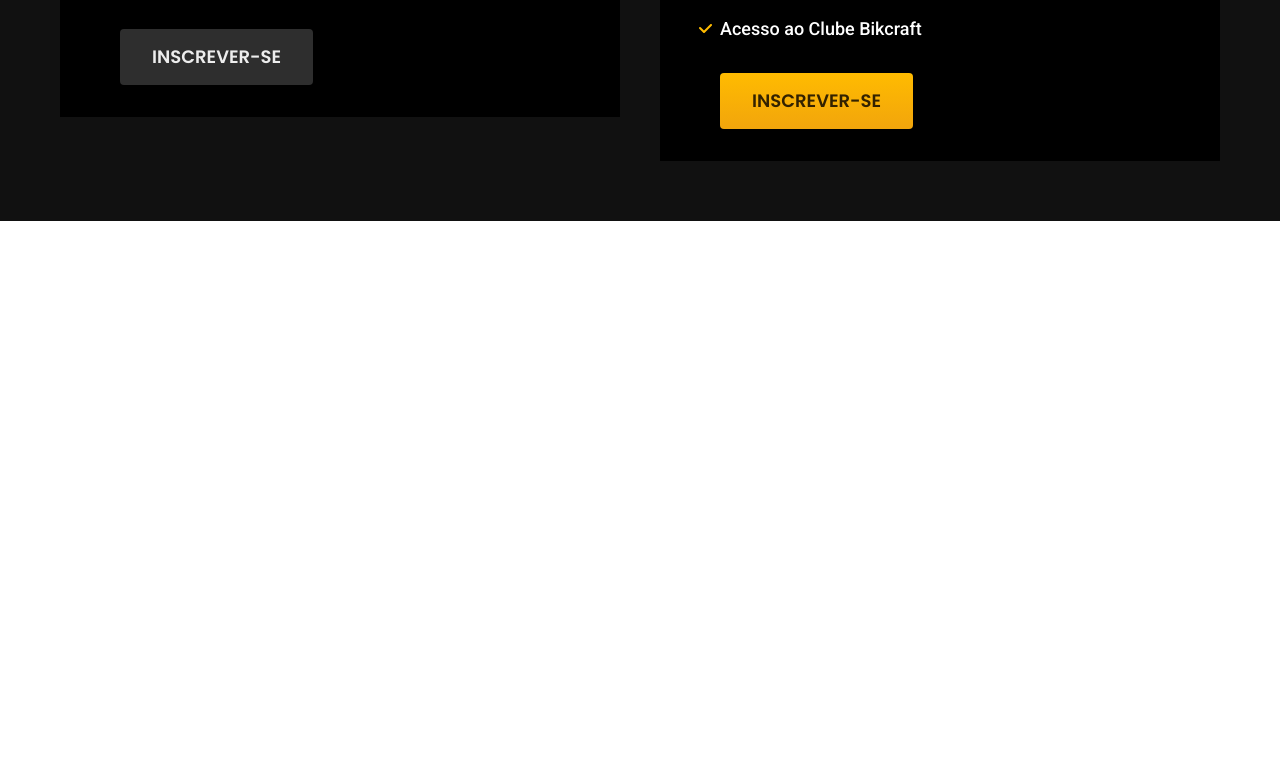
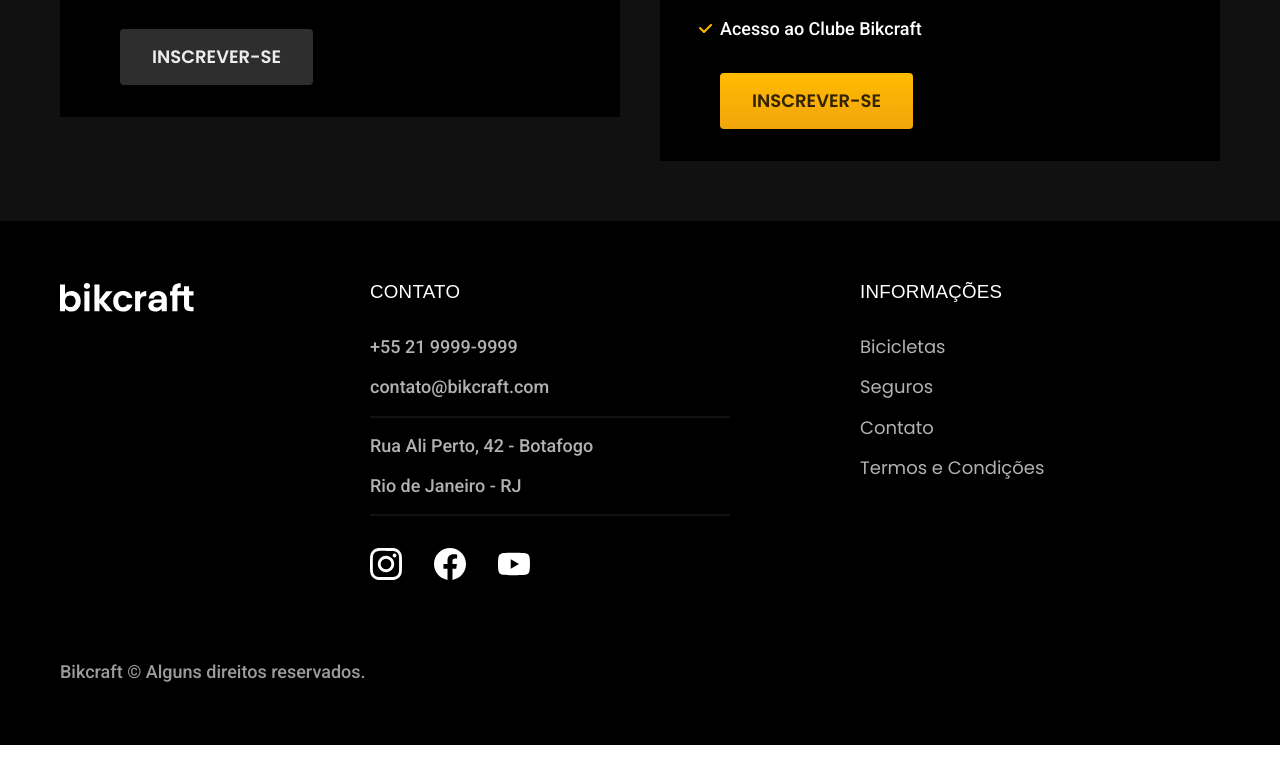
Before and after one commit to JoaodeSa/bikcraft, a plain HTML site: page index.html in a window 1280 px wide. Shown: the part 4284-5067 px from the top of the page. After the commit the page ends 5029 px from the top, so only its background shows below. Drawn offline with Linux system fonts and the light colour scheme.

Commit message:
update footer

```diff
--- /dev/null
+++ b/css/global/footer.css
@@ -0,0 +1,66 @@
+.footer-bg {
+  background-color: var(--cor-12);
+}
+
+.footer {
+  display: grid;
+  grid-template-columns: 3fr 5fr 4fr;
+  gap: 40px;
+  padding-top: 60px;
+  padding-bottom: 60px;
+}
+
+.footer h3 {
+  margin-bottom: 32px;
+}
+
+.footer-contato ul {
+  margin-bottom: 32px;
+}
+
+.footer-contato li:nth-child(even):after {
+  content: "";
+  display: block;
+  max-width: 360px;
+  height: 2px;
+  background: var(--cor-11);
+  margin-top: 16px;
+}
+
+.footer li {
+  margin-bottom: 16px;
+}
+
+.footer-redes {
+  display: flex;
+  gap: 32px;
+}
+
+.footer a:hover {
+  color: var(--cor-0);
+}
+
+.footer-copy {
+  grid-column: 1/-1;
+  margin-top: 40px;
+}
+
+@media (max-width: 800px) {
+  .footer > img {
+    display: none;
+  }
+  .footer {
+    grid-template-columns: 1fr 1fr;
+  }
+}
+
+@media (max-width: 600px) {
+  .footer {
+    grid-template-columns: 1fr;
+    gap: 60px;
+  }
+
+  .footer-copy {
+    margin-top: 0px;
+  }
+}
--- a/css/global/global.css
+++ b/css/global/global.css
@@ -2,7 +2,6 @@
   margin: 0px;
   font-family: Arial, Helvetica, sans-serif;
   color: #111111;
-  padding-bottom: 600px;
 }
 
 h1,
--- a/css/style.css
+++ b/css/style.css
@@ -3,6 +3,7 @@
 @import "/css/utilidades/cores.css";
 
 @import "./global/header.css";
+@import "./global/footer.css";
 
 /* Utilidades */
 @import "./utilidades/componentes.css";
--- a/index.html
+++ b/index.html
@@ -159,6 +159,43 @@
     </div>
   </article>
 
+  <footer class="footer-bg">
+    <div class="footer container">
+      <img src="./img/bikcraft.svg" alt="bikcraft">
+      <div class="footer-contato">
+        <h3 class="font-2-l-b cor-0">Contato</h3>
+        <ul class="font-2-m cor-5">
+          <li> <a href="tel:+552199999999">+55 21 9999-9999</a></li>
+          <li> <a href="mailto:contato@bikcraft.com"></a>contato@bikcraft.com</li>
+          <li> Rua Ali Perto, 42 - Botafogo </li>
+          <li>Rio de Janeiro - RJ</li>
+        </ul>
+        <div class="footer-redes">
+          <a href="/">
+            <img src="./img/redes/instagram.svg" alt="instagram">
+          </a>
+          <a href="/">
+            <img src="./img/redes/facebook.svg" alt="facebook">
+          </a>
+          <a href="/">
+            <img src="./img/redes/youtube.svg" alt="youtube">
+          </a>
+        </div>
+      </div>
+      <div class="footer-informacao">
+        <h3 class="font-2-l-b cor-0">Informações</h3>
+        <nav>
+          <ul class="font-1-m cor-5">
+            <li> <a href=".bicicletas.html">Bicicletas</a></li>
+            <li> <a href=".seguros.html">Seguros</a></li>
+            <li> <a href=".contato.html">Contato</a></li>
+            <li><a href="./termos.html">Termos e Condições</a></li>
+          </ul>
+        </nav>
+      </div>
+      <p class="footer-copy font-2-m cor-6">Bikcraft © Alguns direitos reservados.</p>
+    </div>
+  </footer>
 </body>
 
 
```
